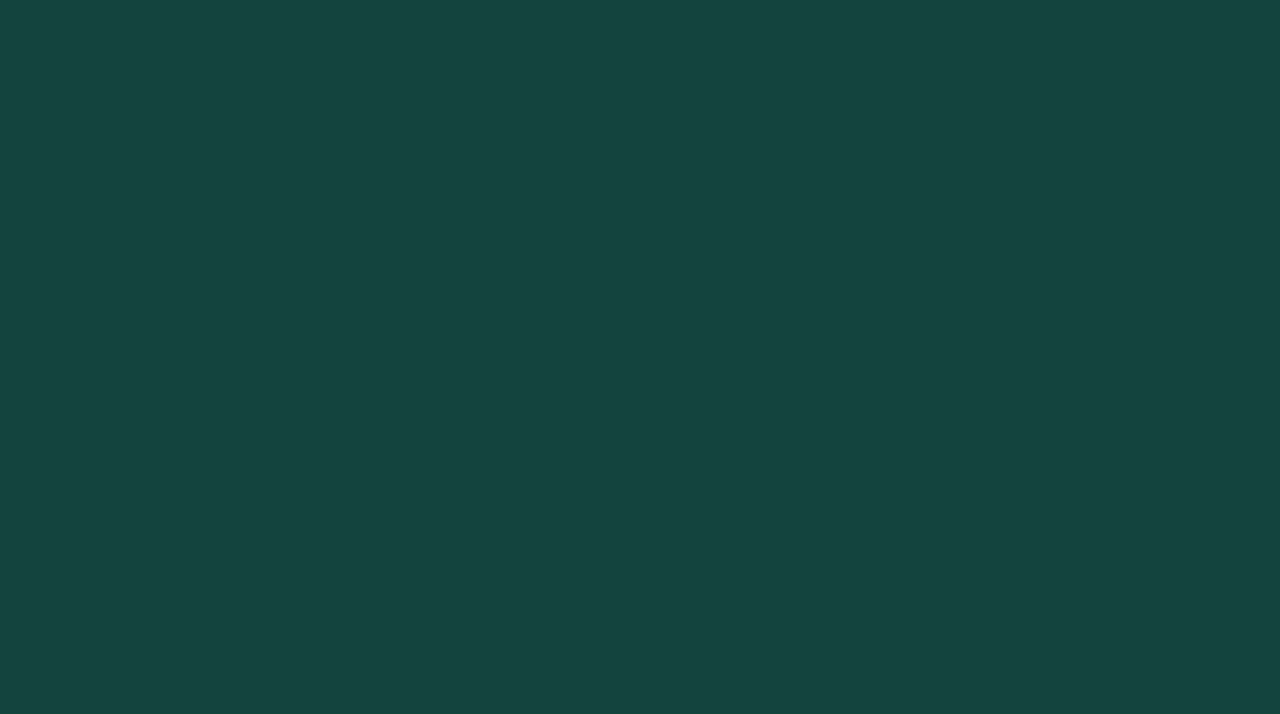
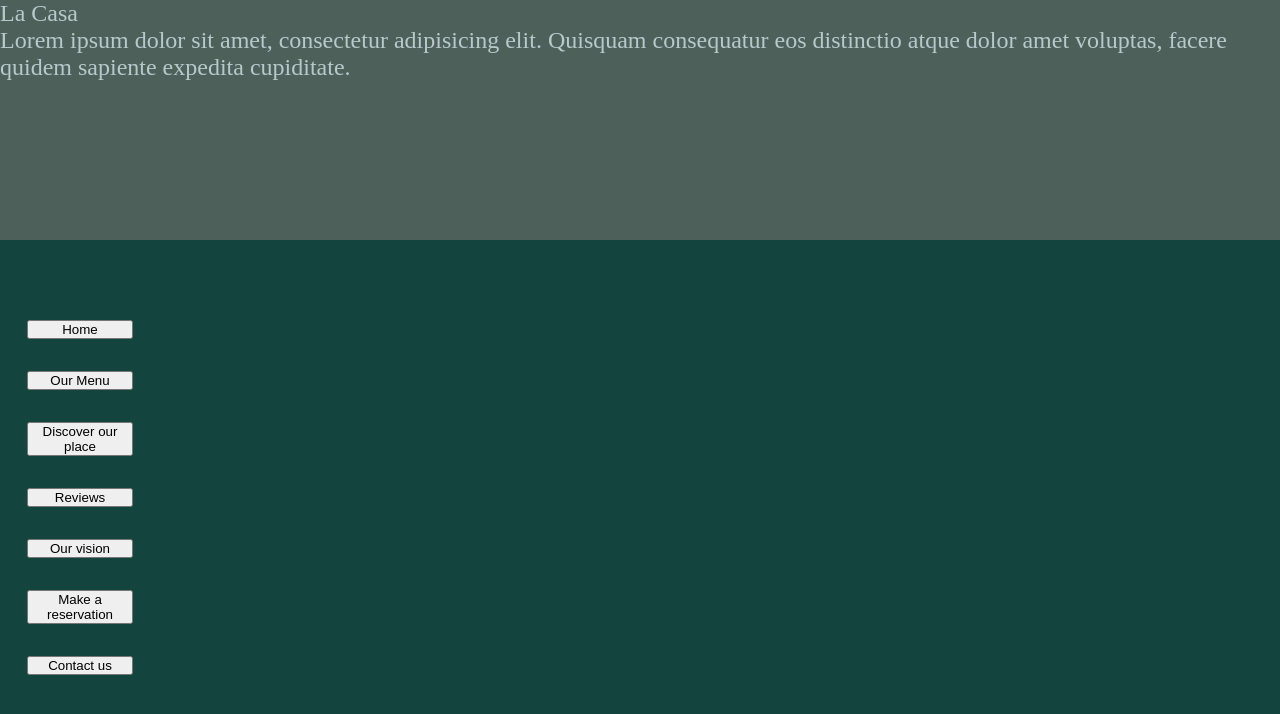
Before and after one commit to Dev-J0/restaurantpage, a website built with webpack: page src/template.html in a window 1280 px wide. Built offline with nearby package versions, Linux system fonts and the light colour scheme.

Commit message:
ok getting the hang of the webpack situation

```diff
--- a/src/styles.css
+++ b/src/styles.css
@@ -1,3 +1,31 @@
+ * {
+   box-sizing: border-box;
+   margin: 0;
+   padding: 0;
+ }
+
+
  body {
     background-color: rgb(19, 68, 62);
  }
+
+
+ .menu {
+   display: flex;
+   flex-direction: column;
+   max-width: 10em;
+   gap: 2em;
+   padding-top: 5em;
+
+ }
+
+.menu > * {
+  margin: 0em 2em 0em 2em;
+}
+
+.title {
+   color: rgb(185, 200, 202);
+   background-color: rgb(77, 97, 90);
+   height: 10em;
+   font-size: 24px;
+}
--- a/src/template.html
+++ b/src/template.html
@@ -0,0 +1,35 @@
+<!DOCTYPE html>
+<html lang="en">
+<head>
+    <meta charset="UTF-8">
+    <meta name="viewport" content="width=device-width, initial-scale=1.0">
+    <title>Restaurant page TBC</title>
+</head>
+<body>
+    <header>
+        <nav>
+
+        </nav>
+    </header>
+    <div id="content">
+        <div class="title">
+            <p>La Casa</p>
+            <p>Lorem ipsum dolor sit amet, consectetur adipisicing elit. Quisquam consequatur eos distinctio atque dolor amet voluptas, facere quidem sapiente expedita cupiditate.</p>
+        </div>
+        <div class="menu">
+    <!-- <img src="./" alt="random picture"> -->
+            <button> <a src="#">Home</a></button>
+            <button> <a src="#">Our Menu</a></button>
+              <button> <a src="#">Discover our place</a></button>
+                <button> <a src="#">Reviews</a></button>
+                  <button> <a src="#">Our vision</a></button>
+                    <button> <a src="#">Make a reservation</a></button>
+                      <button> <a src="#">Contact us</a></button>
+        </div>
+
+    </div>
+    <script>
+  console.log("HEEEEEEEEEEEEELLO this is just a test becausae I need to delete everything after anyway");
+  </script>
+</body>
+</html>
```
